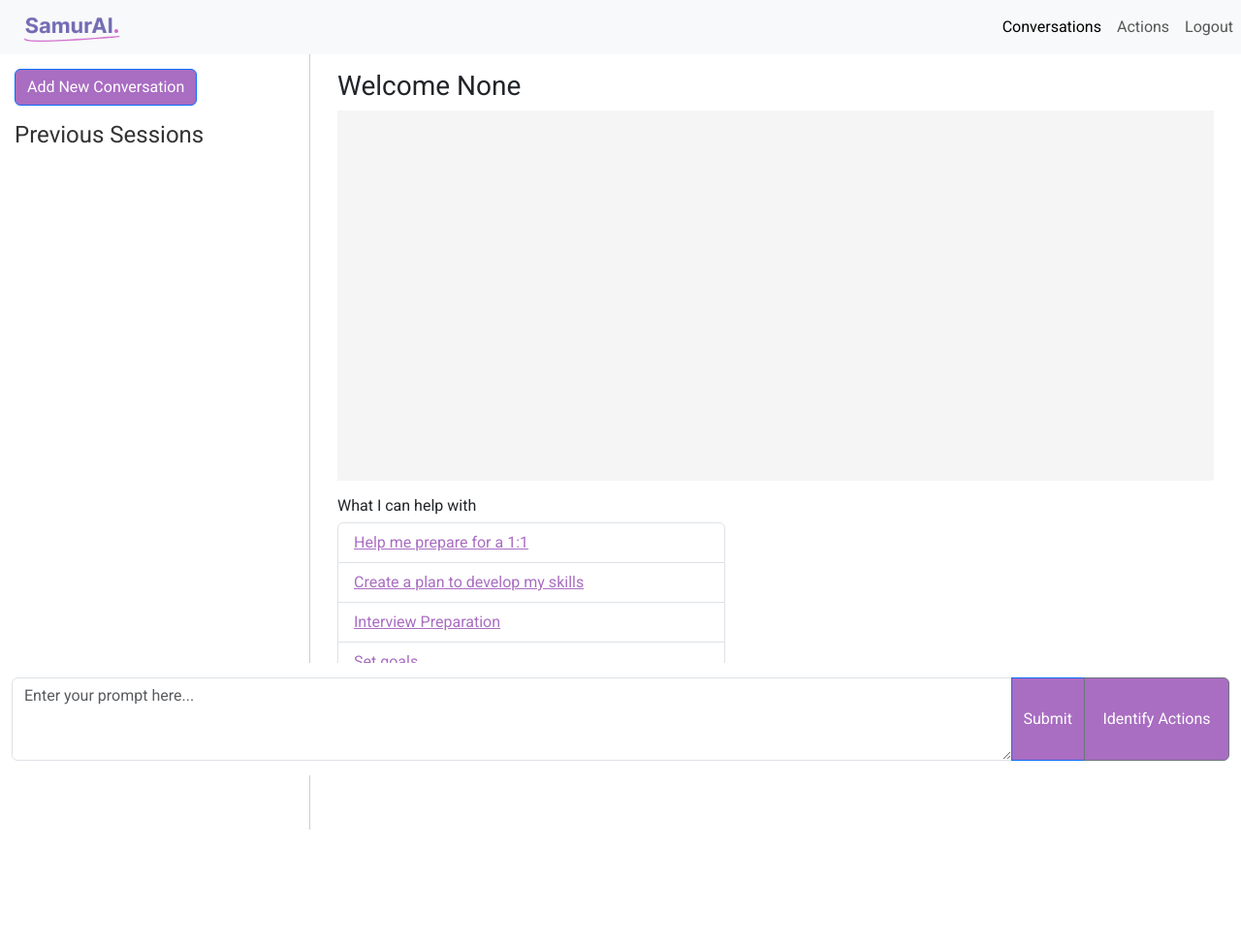
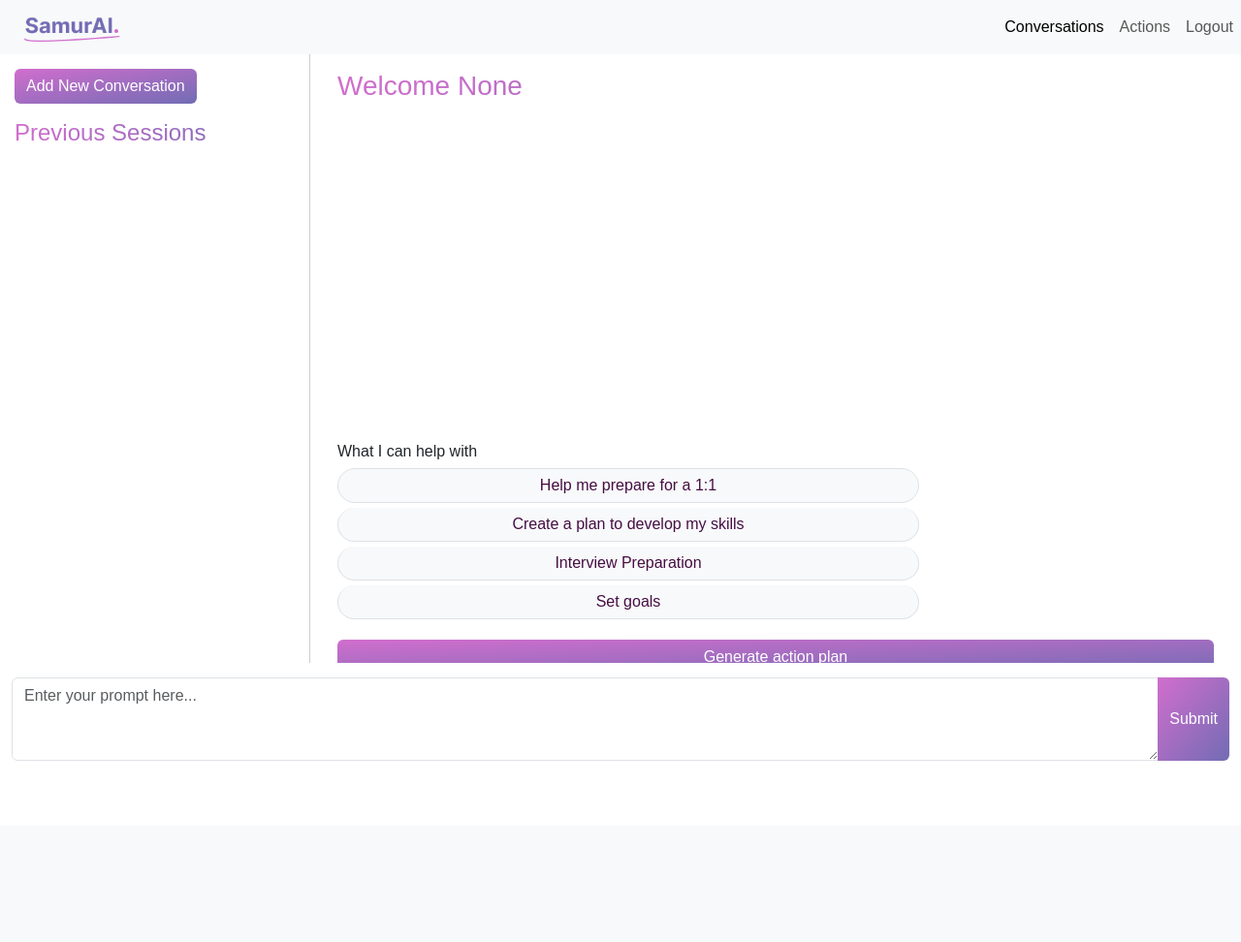
Before and after one commit to olliecoombe66/specchio, a Flask app: page /chat in a window 1280 px wide. Shown: the whole page at 97% size. After the commit the page ends 785 px from the top, so only its background shows below. Run offline with Flask 3, Linux system fonts and the light colour scheme; data comes from the database, SQL or seed files in the repository; both versions use the stored data as it was after the commit; data that the repository does not hold is empty.

Commit message:
Squashed commit of the following:
commit ce3fff3aa7a3380b37b39ad11760f2f4ddc5563e
Merge: c72892a b518242
Author: olliecoombe66 <58466005+olliecoombe66@users.noreply.github.com>
Date:   Tue Jul 9 10:05:11 2024 +0100

    Merge pull request #3 from olliecoombe66/improve-actions-flow

    update actions flow

commit b5182429e6ecac5c1e468a61ab50f32ff71f589a
Author: olliecoombe66 <58466005+olliecoombe66@users.noreply.github.com>
Date:   Tue Jul 9 10:04:48 2024 +0100

    update actions flow

commit c72892aeef831ff833ec77bc054ef3dfc8cf5400
Merge: fc043f5 49d38a4
Author: olliecoombe66 <58466005+olliecoombe66@users.noreply.github.com>
Date:   Mon Jul 8 13:35:02 2024 +0100

    Merge branch 'main' of https://github.com/olliecoombe66/specchio

commit fc043f590f6be4c7dbf8d3175757ff500c5a450e
Author: olliecoombe66 <58466005+olliecoombe66@users.noreply.github.com>
Date:   Mon Jul 8 13:34:58 2024 +0100

    update

commit 49d38a4caf9403d2a8951da9c55539c739b8de86
Author: aidangoodall <43353524+aidangoodall@users.noreply.github.com>
Date:   Sun Jul 7 20:57:45 2024 +0100

    Adds helper text saying that username is email address

commit bc26d93872da8026c00e73fce4b989a12612e687
Author: olliecoombe66 <58466005+olliecoombe66@users.noreply.github.com>
Date:   Sun Jul 7 13:26:26 2024 +0100

    restly

commit 28ba6f0be49a33203380ed4de98e71bd071c5c07
Merge: 1eaa837 61197fa
Author: olliecoombe66 <58466005+olliecoombe66@users.noreply.github.com>
Date:   Sun Jul 7 13:07:55 2024 +0100

    Merge pull request #2 from olliecoombe66/ollie-summaries-2

    improve sessions and navigation between conversations and actions

commit 61197faf7c3fd4173b2c68c94d856324b1b1060d
Author: olliecoombe66 <58466005+olliecoombe66@users.noreply.github.com>
Date:   Sun Jul 7 13:07:15 2024 +0100

    improve sessions and navigation between conversations and actions

commit 1eaa837843f40e4324b2d193a3268275d2e14139
Author: olliecoombe66 <58466005+olliecoombe66@users.noreply.github.com>
Date:   Sat Jul 6 11:44:02 2024 +0100

    Your commit message

commit 34ac5c754bab41328cd05cd372b2914a4bf490cb
Author: aidangoodall <43353524+aidangoodall@users.noreply.github.com>
Date:   Fri Jul 5 16:43:28 2024 +0100

    Adds actions functionality

commit 5435c833e37190715eb937ab3a6ed1f5e978ca6a
Author: olliecoombe66 <58466005+olliecoombe66@users.noreply.github.com>
Date:   Fri Jul 5 15:57:10 2024 +0100

    improve layout of page

```diff
--- a/app.py
+++ b/app.py
@@ -92,6 +92,8 @@ def init_sqlite_db():
             details TEXT,
             due_date DATE,
             status TEXT DEFAULT 'pending',
+            objective TEXT
+            objective_id TEXT,
             created_at DATETIME DEFAULT CURRENT_TIMESTAMP,
             updated_at DATETIME DEFAULT CURRENT_TIMESTAMP
         )
@@ -244,7 +246,6 @@ def load_conversation_history(user_id, session_id, limit=10):
             ORDER BY timestamp DESC
             LIMIT ?
         ''', (user_id, session_id, limit))
-
     messages = cursor.fetchall()
     conn.close()
 
@@ -294,12 +295,12 @@ def generate_chat_summary(conversation_history):
     return response.choices[0].message.content
 
 # Create actions
-def create_user_action(user_id, conversation_id, title, details, due_date):
+def create_user_action(user_id, conversation_id, title, details, due_date, objective, objective_id):
     conn = sqlite3.connect('database.db')
     cursor = conn.cursor()
     cursor.execute('''
-        INSERT INTO actions (user_id, conversation_id, title, details, due_date)
-        VALUES (?, ?, ?, ?, ?)
+        INSERT INTO actions (user_id, conversation_id, title, details, due_date, objective, objective_id)
+        VALUES (?, ?, ?, ?, ?, ?, ?)
     ''', (user_id, conversation_id, title, details, due_date))
     action_id = cursor.lastrowid
 
@@ -312,11 +313,37 @@ def get_user_actions(user_id):
     conn = sqlite3.connect('database.db')
     cursor = conn.cursor()
     cursor.execute('''
-        SELECT a.id, a.title, a.details, a.due_date, a.status
+        SELECT a.id, a.title, a.details, a.due_date, a.status, a.objective, a.objective_id
         FROM actions a
         WHERE a.user_id = ?
         ORDER BY a.due_date ASC
     ''', (user_id,))
+    actions = cursor.fetchall()
+    conn.close()
+    # Convert to list of dictionaries for easier handling in JavaScript
+    return [
+        {
+            'id': action[0],
+            'title': action[1],
+            'details': action[2],
+            'due_date': action[3],
+            'status': action[4],
+            'objective': action[5],
+            'objective_id': action[6]
+
+        }
+        for action in actions
+    ]
+
+def get_user_actions_by_objective(user_id, objective):
+    conn = sqlite3.connect('database.db')
+    cursor = conn.cursor()
+    cursor.execute('''
+        SELECT a.id, a.title, a.details, a.due_date, a.status, a.objective, a.objective_id
+        FROM actions a
+        WHERE a.user_id = ? AND a.objective_id = ?
+        ORDER BY a.due_date ASC
+    ''', (user_id, objective))
     actions = cursor.fetchall()
     conn.close()
 
@@ -327,7 +354,10 @@ def get_user_actions(user_id):
             'title': action[1],
             'details': action[2],
             'due_date': action[3],
-            'status': action[4]
+            'status': action[4],
+            'objective': action[5],
+            'objective_id': action[6]
+
         }
         for action in actions
     ]
@@ -341,7 +371,6 @@ def update_action(action_id, title, details, due_date, status):
         SET title = ?, details = ?, due_date = ?, status = ?, updated_at = CURRENT_TIMESTAMP
         WHERE id = ?
     ''', (title, details, due_date, status, action_id))
-
     conn.commit()
     conn.close()
 
@@ -360,8 +389,7 @@ def get_user_by_reset_token(token):
     cursor = conn.cursor()
     cursor.execute('SELECT * FROM password_reset_tokens WHERE token = ? AND expiration_time >= ?', (token, dt.now()))
     token_data = cursor.fetchone()
-    print("Hello!")
-    print(token_data)
+    print(f"get_user_reset_token {token_data}")
     if token_data:
         user_id = token_data[0]
         cursor.execute('SELECT * FROM users WHERE username = ?', (user_id,))
@@ -413,6 +441,8 @@ def query_view2(session_id=None):
     print("Sumamries")
     print(session_ids)
 
+
+
     if request.method == 'POST':
         prompt = request.form['prompt']
 
@@ -450,6 +480,7 @@ def query_view2(session_id=None):
 
 
         print(message_count)
+
 
         if message_count == 2:  # Every 3 user messages
             summary = generate_chat_summary(session['conversation_history'])
@@ -566,7 +597,6 @@ def reset_password_request():
 def reset_password(token):
     print(f"Token: {token}")
     user = get_user_by_reset_token(token)
-    print(user)
 
     if not user:
         flash('Invalid or expired reset link.')
@@ -606,14 +636,34 @@ def new_session():
 
 #Actions page
 @app.route('/actions')
-def actions():
+@app.route('/actions/<objective>', methods=['POST', 'GET'])
+def actions(objective=None):
+    print(objective)
     user_id = session.get('user_id')
     if not user_id:
         return redirect(url_for('login'))
+    session_ids = get_session_ids(user_id)
+    user_actions = get_user_actions(user_id)
+    print(objective)
+    print(user_id)
+    actions = get_user_actions_by_objective(user_id, objective)
 
-    user_actions = get_user_actions(user_id)
+    print(actions)
+
+    unique_objectives = {(item['objective'], item['objective_id']) for item in user_actions}
+    print(unique_objectives)
+
     user_name = get_user_name(user_id)
-    return render_template('actions.html', actions=user_actions, user_name=user_name)
+
+    return render_template('actions.html',
+                           actions=actions,
+                           user_name=user_name,
+                           session_id=session.get('session_id'),
+                           session_ids=session_ids,
+                           objective=objective,
+                           unique_objectives=unique_objectives,
+                           )
+
 
 
 @app.route('/extract_actions', methods=['POST'])
@@ -628,7 +678,10 @@ def extract_actions():
     prompt = (
         "Extract actionable items from the following conversation. "
         "Respond with a JSON object containing an 'actions' key, which is an array of action objects. "
-        "Each action object should have 'title', 'details', and 'due_date' fields.\n\n"
+        "Each action object should have 'objective', 'objective_id, title', 'details', and 'due_date' fields. Objective should be the same across all generated actions."
+        "objective_id should be set to same value as 'objective' but converted to snake case."
+        "Make sure in the 'title' that the action is Specific, Measurable, Actionable, Realistic and Time bound/n/n"
+
     )
     prompt += "\n".join([f"{msg['role']}: {msg['content']}" for msg in conversation])
 
@@ -661,12 +714,10 @@ def extract_actions():
     except json.JSONDecodeError as e:
         logging.error(f"Failed to parse OpenAI response: {e}")
         actions = []
-
     # If no actions were extracted or if parsing failed, add a dummy action
     if not actions:
         logging.warning("No actions found or parsing failed. Adding dummy action.")
         actions = [{"title": "Dummy Action", "details": "No actions were identified in the conversation. This is a placeholder action.", "due_date": ""}]
-
     # Prepare debug information
     debug_info = {
         "request": {
@@ -676,7 +727,6 @@ def extract_actions():
         },
         "response": response.dict()  # Convert the response object to a dictionary
     }
-
     return jsonify({
         "actions": actions,
         "request": debug_info["request"],
@@ -696,9 +746,9 @@ def save_actions(user_id, actions):
     cursor = conn.cursor()
     for action in actions:
         cursor.execute('''
-            INSERT INTO actions (user_id, conversation_id, title, details, due_date)
-            VALUES (?, ?, ?, ?, ?)
-        ''', (user_id, session.get('session_id'), action['title'], action['details'], action['due_date']))
+            INSERT INTO actions (user_id, conversation_id, title, details, due_date, objective, objective_id)
+            VALUES (?, ?, ?, ?, ?, ?, ?)
+        ''', (user_id, session.get('session_id'), action['title'], action['details'], action['due_date'], action['objective'], action['objective_id']))
     conn.commit()
     conn.close()
 
@@ -708,7 +758,6 @@ def get_actions():
     user_id = session.get('user_id')
     if not user_id:
         return jsonify({'actions': []})
-
     actions = get_user_actions(user_id)
     return jsonify({'actions': actions})
 
--- a/static/css/style.css
+++ b/static/css/style.css
@@ -4,6 +4,7 @@
 /* Apply the font-family to all elements */
 * {
     font-family: 'Roboto', sans-serif;
+    font-family: sans-serif;
 }
 
 html, body {
@@ -11,6 +12,8 @@ html, body {
     margin: 0;
     padding: 0;
     font-family: Roboto, sans-serif;
+
+
 }
 
 
@@ -22,11 +25,14 @@ html, body {
 }
 
 .btn {
-  background-color: #A96DC2;
+  background-image: linear-gradient(to bottom right, #D16ECD, #726CB4);
+  border: 0px solid;
+
 }
 
 .btn:hover {
-    background-color: #450E43;
+  border: 0px solid;
+
 }
 
 .nav-link {
@@ -36,15 +42,23 @@ html, body {
   background: None;
 }
 
+h2,h3,h4 {
+  background-image: linear-gradient(to right, #D16ECD, #726CB4);
+  background-clip: text;
+  -webkit-background-clip: text;
+  color: transparent;
+  -webkit-text-fill-color: transparent;
+}
+
 
 #response {
     flex-grow: 1;
     overflow-y: auto;
     padding: 15px;
-    background-color: #f5f5f5;
     display: flex;
     flex-direction: column;
 }
+
 
 .prompt-container {
     position: sticky;
@@ -64,7 +78,7 @@ html, body {
 }
 
 .user-message {
-    background-color: #A96DC2;
+    background-image: linear-gradient(to bottom right, #D16ECD, #726CB4);
     color: white;
     align-self: flex-end;
     border-bottom-right-radius: 0;
@@ -125,7 +139,7 @@ html, body {
     }
 
 #sessionsPanel {
-  height: 100vh;
+  height: 80vh;
   overflow-y: auto;
   border-right: 1px solid #ccc;
   padding: 15px;
@@ -142,16 +156,17 @@ html, body {
 .session-item:hover {
   background-color: #e9ecef;
 }
-#sessionsList ul {
+
+#actionList ul, #sessionsList ul {
     list-style-type: none;
     padding: 0;
 }
 
-#sessionsList li {
+#actionList li, #sessionsList li {
     margin-bottom: 10px;
 }
 
-#sessionsList a {
+#actionList a, #sessionsList a, #actionList p {
     display: block;
     padding: 10px 15px;
     background-color: #fff;
@@ -162,9 +177,11 @@ html, body {
     box-shadow: 0 1px 3px rgba(0,0,0,0.12), 0 1px 2px rgba(0,0,0,0.24);
 }
 
-#sessionsList a:hover {
+#actionList a:hover, #actionList p:hover, #sessionsList a:hover {
     background-color: #f0f0f0;
 }
+
+
 
 h4 {
     margin-bottom: 20px;
@@ -179,14 +196,115 @@ h4 {
     height: 100vh;
 }
 
+/* Update the .example-prompt class to display as pill box */
 .example-prompt {
-  color: #A96DC2;
+  color: #450E43;
+  text-decoration: none;
+  font-weight: 500;
+  display: block;
+  width: 100%;
+  height: 100%;
+
 }
 
+/* Update the .list-group-item class to display as pill box */
 .list-group-item {
-  width: 400px
+  width: 100%;
+  max-width: 600px;
+  padding: 5px 10px;
+  margin-bottom: 5px;
+  background-color: #f8f9fa;
+  border-radius: 50px;
+  transition: all 0.3s ease;
+  text-align: center;
+}
+
+/* Specific styling for the first list item */
+.list-group-item:first-child {
+  border-top-left-radius: 50px; /* Top left rounded corner */
+  border-top-right-radius: 50px; /* Top right rounded corner */
+}
+
+/* Specific styling for the last list item */
+.list-group-item:last-child {
+  border-bottom-left-radius: 50px; /* Bottom left rounded corner */
+  border-bottom-right-radius: 50px; /* Bottom right rounded corner */
+}
+
+/* Adding hover effect for both classes */
+.example-prompt:hover,
+.list-group-item:hover {
+  background-color: #e0e0e0; /* Grey background on hover */
+}
+
+/* Adding media query for responsiveness */
+@media (max-width: 600px) {
+  .list-group-item {
+    width: 100%; /* Full width on smaller screens */
+    max-width: none; /* Remove max-width constraint */
+  }
 }
 
 #identifyActionsBtn {
     min-width: 150px;
 }
+
+mb-4 {
+  float: right;
+}
+
+
+.action-item {
+    display: flex;
+    align-items: center;
+    padding: 12px 16px;
+    background-color: white;
+    border-radius: 8px;
+    box-shadow: 0 2px 4px rgba(0,0,0,0.1);
+    margin-bottom: 8px;
+}
+
+.action-checkbox {
+    margin-right: 16px;
+}
+
+.action-content {
+    flex-grow: 1;
+}
+
+.action-title {
+    font-size: 18px;
+    font-weight: bold;
+    margin: 0 0 4px 0;
+    color: #5f6368;
+}
+
+.action-description {
+    font-size: 10px;
+    font-style: italic;
+    color: #5f6368;
+    margin: 0;
+}
+
+.action-meta {
+    display: flex;
+    align-items: center;
+}
+
+.action-due {
+    margin-right: 16px;
+    font-weight: bold;
+    color: #5f6368;
+}
+
+.action-menu {
+    background: none;
+    border: none;
+    font-size: 20px;
+    color: #5f6368;
+    cursor: pointer;
+}
+
+#identifyActionsBtn {
+    min-width: 150px;
+}
--- a/templates/index.html
+++ b/templates/index.html
@@ -284,7 +284,7 @@
                     <li class="nav-item">
                         <a class="nav-link {% if request.endpoint == 'query_view2' %}active{% endif %}"
                             href="{{ url_for('query_view2') }}">Conversations</a>
-                    </li>
+                          </li>
                     <li class="nav-item">
                         <a class="nav-link" href="{{ url_for('actions') }}">Actions</a>
                     </li>
@@ -294,12 +294,10 @@
                 </ul>
             </div>
         </nav>
-
         <div class="container-fluid">
             <div class="row">
                 <div class="col-md-3" id="sessionsPanel">
                     <button id="newConversationBtn" class="btn btn-primary mb-3">Add New Conversation</button>
-
                     <h4>Previous Sessions</h4>
                     <div id="sessionsList">
                         <ul>
@@ -313,12 +311,10 @@
                         </ul>
                     </div>
                 </div>
-
                 <div class="col-md-9">
                     <div class="container-fluid chat-container p-3">
                         <h3>Welcome {{user_name}}</h3>
                         <div id="response" class="mb-3"></div>
-
                         <div class="mb-3">
                             <h6>What I can help with</h6>
                             <ul class="list-group">
@@ -331,9 +327,15 @@
                                 <li class="list-group-item"><a href="#" class="example-prompt">Set goals</a></li>
                             </ul>
                         </div>
+                        <div class="mb-4 float-end">
+                        <ul class="list-group">
+                            <button class="btn btn-secondary" type="button" id="identifyActionsBtn">Generate action plan</button>
+                        </ul>
+                    </div>
                     </div>
                 </div>
             </div>
+
 
             <div class="prompt-container">
                 <form method="post" action="/chat/">
@@ -341,12 +343,10 @@
                         <textarea class="form-control" id="prompt" name="prompt" rows="3"
                             placeholder="Enter your prompt here..."></textarea>
                         <button class="btn btn-primary" type="submit">Submit</button>
-                        <button class="btn btn-secondary" type="button" id="identifyActionsBtn">Identify Actions</button>
                     </div>
                 </form>
             </div>
         </div>
-
         <!-- Actions Modal -->
         <div class="modal fade" id="actionsModal" tabindex="-1" aria-labelledby="actionsModalLabel" aria-hidden="true">
             <div class="modal-dialog modal-lg">
--- a/templates/login.html
+++ b/templates/login.html
@@ -15,7 +15,7 @@
         <h2>Login to Samurai</h2>
         <form method="POST" action="{{ url_for('login') }}">
             <div class="form-group">
-                <label for="username">Username</label>
+                <label for="username">Username (your email address)</label>
                 <input type="text" id="username" name="username" required>
             </div>
             <div class="form-group">
```
Also changed, not shown: static/assets/css/signup.css (+0 -7 lines), templates/actions.html (+27 -45 lines), database.db.
